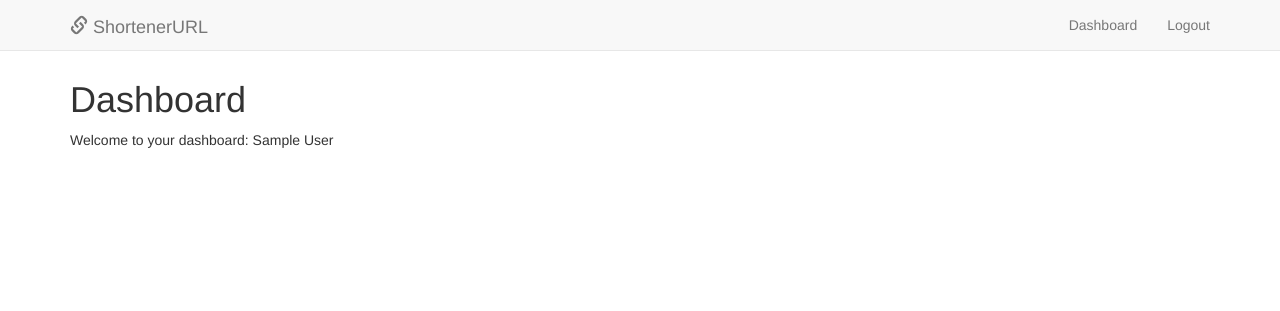
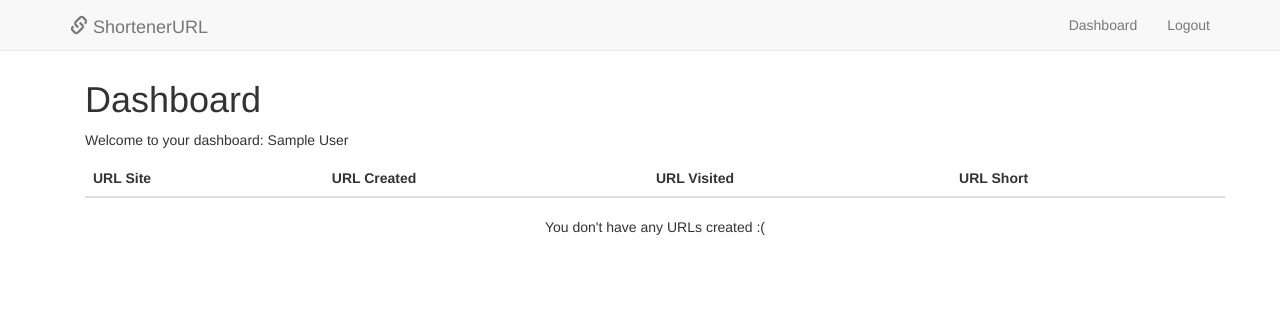
Before and after one commit to luisalves05/miudo, a Django app: page /account/dashboard/ in a window 1280 px wide. Shown: the top 311 px of the page. Run offline with Django 3.2, Linux system fonts and the light colour scheme; the visitor is signed in with stand-in values (Sample User, id 1); data that the repository does not hold is empty; some libraries are stand-ins or nearby versions.

Commit message:
Finalizing the user dashboard

```diff
--- a/account/views.py
+++ b/account/views.py
@@ -1,8 +1,11 @@
 from django.shortcuts import render
-from django.http import HttpResponse
-from django.contrib.auth import authenticate, login
 from django.contrib.auth.decorators import login_required
+from shortener.models import Url
+
 
 @login_required
 def dashboard(request):
-    return render(request, 'account/dashboard.html', {'section': 'dashborad'})
+    user = request.user
+    user_urls = Url.objects.filter(url_author = user)
+    return render(request, 'account/dashboard.html', {'section': 'dashborad',
+    'user_urls': user_urls})
--- a/templates/account/dashboard.html
+++ b/templates/account/dashboard.html
@@ -3,6 +3,35 @@
 {% block title %} User's Dashborad {% endblock %}
 
 {% block content %}
-    <h1>Dashboard</h1>
-    <p>Welcome to your dashboard: {{ request.user.get_full_name }} </p>
+    <div class="container">
+        <h1>Dashboard</h1>
+        <p>Welcome to your dashboard: {{ request.user.get_full_name }} </p>
+        <table class="table table-hover">
+            <thead>
+                <th>URL Site</th>
+                <th>URL Created</th>
+                <th>URL Visited</th>
+                <th>URL Short</th>
+            </thead>
+            <tbody>
+                <tr>
+                {% for url in user_urls %}
+                    <th style="font-weight:normal; text-align:center">
+                        <a href="{{ url.url_site }}">{{ url.url_site }}</a>
+                     </th>
+                    <th style="font-weight:normal">{{ url.url_created }}</th>
+                    <th style="font-weight:normal">{{ url.url_clicked }}</th>
+                    <th style="font-weight:normal">
+                        <a href="http://{{ request.get_host}}/{{url.url_id}}">
+                            http://{{ request.get_host}}/{{url.url_id }}</a>
+                    </th>
+                </tr>
+                {% endfor %}
+            </tbody>
+        </table>
+        {% if not user_urls %}
+            <p style="text-align:center">You don't have any URLs created :(</p>
+        {% endif %}
+    </div>
+
 {% endblock %}
```
